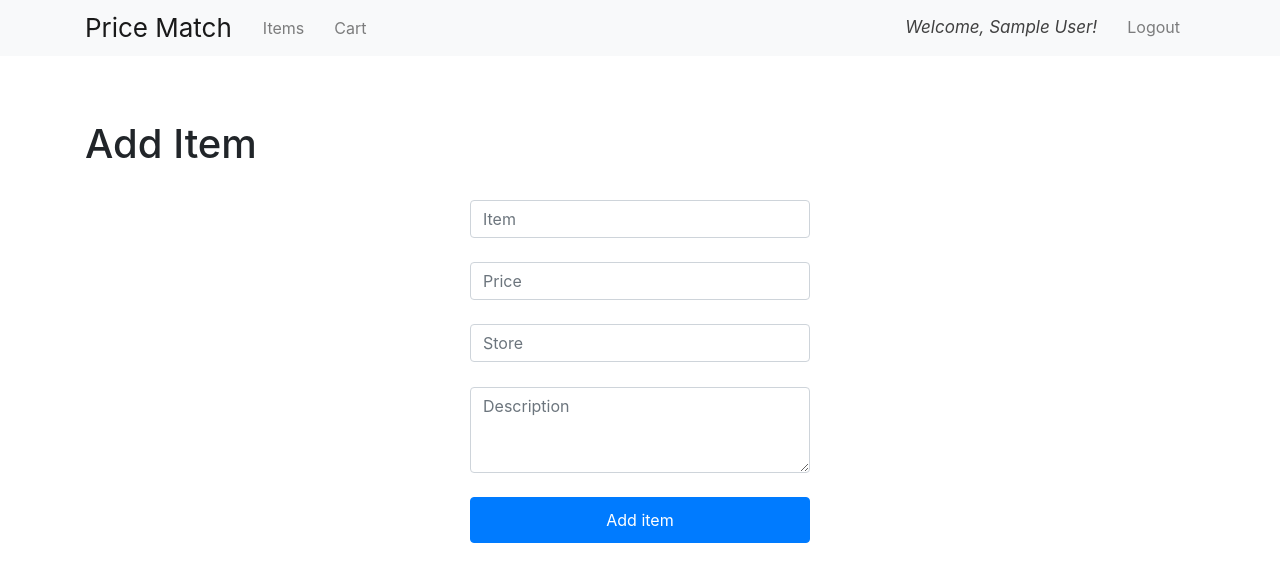
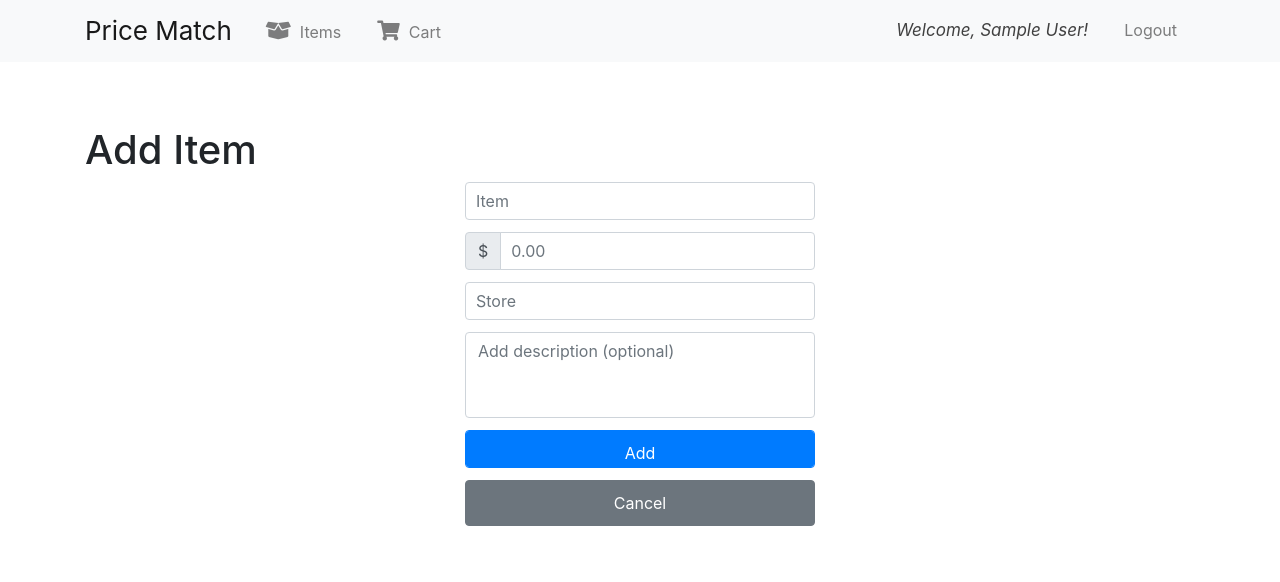
Before and after one commit to richardchen910/Price-Match, a Flask app: page /add_item in a window 1280 px wide. Shown: the top 582 px of the page. Run offline with Flask 2, Linux system fonts and the light colour scheme; the visitor is signed in with stand-in values (Sample User, id 1); some libraries are stand-ins or nearby versions.

Commit message:
Can add and view items, personalized items list for each user

```diff
--- a/app.py
+++ b/app.py
@@ -93,6 +93,7 @@ def login():
 				session['logged_in'] = True
 				session['email'] = email
 				session['first_name'] = first_name
+				session['id'] = data['id']
 
 				cur.close()
 
@@ -144,26 +145,43 @@ def logout():
 @app.route('/items')
 @is_logged_in
 def items():
+	#Create a cursor
+	cur = mysql.connection.cursor()
+
+	# Get list of items
+	result = cur.execute("SELECT * FROM items i WHERE %s = i.user_id", [session['id']])
+	if result > 0:
+		items = cur.fetchall()
+		return render_template('items.html', items=items)
+	else:
+		msg = 'No items found'
+		return render_template('items.html', msg=msg)
+
+	#Close connection
+	cur.close()
+
 	return render_template('items.html')
+
 
 
 # Add item
 @app.route('/add_item', methods=['GET', 'POST'])
 @is_logged_in
 def add_item():
-	print('here')
 	if request.method == 'POST':
 		item = request.form['item']
-		price = request.form['price']
+		price = float(request.form['price'])
 		store = request.form['store']
 		description = request.form['description']
+		if description == "":
+			description = "-"
 
 		# Create a cursor
 		cur = mysql.connection.cursor()
-		print("before")
+
 		# Add item to database
-		cur.execute("INSERT INTO items(item, price, store, description) VALUES(%s, %s, %s, %s)", (item, price, store, description))
-		print('after')
+		cur.execute("INSERT INTO items(item, price, store, description, user_id) VALUES(%s, %s, %s, %s, %s)", (item, price, store, description, session['id']))
+
 		# Commit to database
 		mysql.connection.commit()
 
@@ -171,7 +189,7 @@ def add_item():
 		cur.close()
 
 		flash('Item added successfully', 'success')
-		print('success')
+
 		return redirect(url_for('items'))
 
 	return render_template('add_item.html')
--- a/templates/add_item.html
+++ b/templates/add_item.html
@@ -3,35 +3,43 @@
 {% block body %}
 	<h1>Add Item</h1>
 	<form method="POST" action="">
-		<div style="margin: 0 auto">
 		<div class="form-group row">
+			<label for="item"></label>
 			<div class="col-md-4 offset-md-4">
-					<label for="item"></label>
 				<input id="item" class="form-control" type="text" placeholder="Item" autocomplete="off" name="item"  required>
 			</div>
 		</div>
 		<div class="form-group row">
 			<div class="col-md-4 offset-md-4">
+				<div class="input-group" style="margin-bottom: 0">
+					<div class="input-group-prepend">
+						<span class="input-group-text">$</span>
+					</div>
 					<label for="price"></label>
-					<input id="price" class="form-control" type="number" step="0.01" placeholder="Price" autocomplete="off" name="price" required>
+					<input id="price" class="form-control" type="number" min="0" step="0.01" placeholder="0.00" autocomplete="off" name="price" required>
+				</div>
+			</div>
+		</div>
+		<div class="form-group row">
+			<label for="store"></label>
+			<div class="col-md-4 offset-md-4">
+				<input id="store" class="form-control" type="text" placeholder="Store" autocomplete="off" name="store" required>
 			</div>
 		</div>
 		<div class="form-group row">
 			<div class="col-md-4 offset-md-4">
-					<label for="store"></label>
-					<input id="store" class="form-control" type="text" placeholder="Store" autocomplete="off" name="store" required>
+				<textarea class="form-control" type="text" placeholder="Add description (optional)" maxlength="50" rows="3" name="description"></textarea>
 			</div>
 		</div>
 		<div class="form-group row">
-				<div class="col-md-4 offset-md-4" style="padding-top: 25px">
-					<textarea class="form-control" type="text" placeholder="Description" maxlength="50" rows="3" name="description"></textarea>
+			<label for="submit"></label>
+			<div class="col-md-4 offset-md-4">
+				<input id="submit" class="form-control btn btn-primary" type="submit" value="Add">
 			</div>
 		</div>
 		<div class="form-group row">
 			<div class="col-md-4 offset-md-4">
-					<label for="submit"></label>
-					<input id="submit" class="btn btn-primary" type="submit" value="Add item">
-				</div>
+				<a class="btn btn-secondary" href="/items" style="width: 100%; padding: 10px">Cancel</a>
 			</div>
 		</div>
 	</form>
--- a/templates/includes/_messages.html
+++ b/templates/includes/_messages.html
@@ -11,8 +11,3 @@
 {% if error %}
 	<div class="alert alert-danger">{{error}}</div>
 {% endif %}
-
-
-{% if msg %}
-	<div class="alert alert-sucess">{{ msg }}</div>
-{% endif %}
--- a/templates/includes/_navbar.html
+++ b/templates/includes/_navbar.html
@@ -1,15 +1,15 @@
 
-<nav class="navbar navbar-expand-md navbar-light bg-light">
+<nav class="navbar navbar-expand-lg navbar-light bg-light">
     <div class="container">
-        <a class="navbar-brand" href="/"><span style="font-size: 26px">Price Match</span></a>
+        <a class="navbar-brand" href="/" style="padding: 0"><span style="font-size: 26px">Price Match</span></a>
         <button class="navbar-toggler" type="button" data-toggle="collapse" data-target="#navbarsExampleDefault" aria-controls="navbarsExampleDefault" aria-expanded="false" aria-label="Toggle navigation">
             <span class="navbar-toggler-icon"></span>
         </button>
 
         <div class="collapse navbar-collapse" id="navbarsExampleDefault">
             <ul class="navbar-nav nav">
-                <li class="nav-item"><a class="nav-link" href="/items">Items</a></li>
-                <li class="nav-item"><a class="nav-link" href="/cart">Cart</a></li>
+                <li class="nav-item"><a href="/items" class="nav-link icon fas fa-box-open"><span style="font-size: 16px; font-family: -apple-system, BlinkMacSystemFont, Segoe UI, Roboto, Helvetica Neue, Arial, sans-serif, Apple Color Emoji, Segoe UI Emoji, Segoe UI Symbol;font-weight: normal">&nbsp;&nbsp;Items</span></a></li>
+                <li class="nav-item"><a href="/cart" class="nav-link icon fas fa-shopping-cart"><span style="font-size: 16px; font-family: -apple-system, BlinkMacSystemFont, Segoe UI, Roboto, Helvetica Neue, Arial, sans-serif, Apple Color Emoji, Segoe UI Emoji, Segoe UI Symbol; font-weight: normal">&nbsp;&nbsp;Cart</span></a></li>
             </ul>
 
             <ul class="navbar-nav ml-auto">
--- a/templates/layout.html
+++ b/templates/layout.html
@@ -5,33 +5,47 @@
 	<title>Price Match</title>
 	<meta name="viewport" content="width=device-width, initial-scale=1, maximum-scale=1.0">
 	<link rel="stylesheet" href="https://stackpath.bootstrapcdn.com/bootstrap/4.1.1/css/bootstrap.min.css">
+	<link rel="stylesheet" href="https://use.fontawesome.com/releases/v5.2.0/css/all.css" integrity="sha384-hWVjflwFxL6sNzntih27bfxkr27PmbbK/iSvJ+a4+0owXq79v+lsFkW54bOGbiDQ" crossorigin="anonymous">
 	<link rel="shortcut icon" href="{{ url_for('static', filename='favicon.ico') }}">
+
 <style>
 
 	.navbar {
 		padding: 0;
 	}
 
-	.nav-item {
-		padding: 7px;
+	#navbarsExampleDefault {
+		height: 150%;
+		padding: 0;
 	}
 
+	ul.navbar-nav {
+		height: 150%;
+	}
+
+	.nav-item {
+		padding: 10px;
+	}
+/*
 	.nav-item:hover {
 		background-color: #e6e6e6;
 	}
-
+*/
 	.row-spacer {
 		padding: 20px;
 	}
 
 	.form-group {
-		margin: 0 auto;
+		margin-bottom: 12px;
 	}
 
 	input {
 		width: 100%;
-		height: 75%;
-		padding: 0;
+		padding: 10px !important;
+	}
+
+	textarea {
+		resize: none;
 	}
 
 	.welcome-msg:hover {
@@ -41,6 +55,20 @@
 	#sign-up:hover {
 		color: #007bff;
 		text-decoration: none;
+	}
+
+	.icon {
+		color: lightgray;
+		font-size: 20px;
+	}
+
+	.icon:hover {
+		text-decoration: none;
+		color: gray;
+	}
+
+	.table-hover tbody tr:hover td, .table-hover tbody tr:hover th {
+	  background-color: #f8f8f8;
 	}
 
 </style>
@@ -61,5 +89,11 @@
 	<script src="https://ajax.googleapis.com/ajax/libs/jquery/3.3.1/jquery.min.js"></script>
 	<script src="https://stackpath.bootstrapcdn.com/bootstrap/4.1.1/js/bootstrap.min.js"></script>
 
+	<script>
+		$(document).ready(function() {
+			var height = $("#navbarsExampleDefault").css("height");
+		});
+	</script>
+
 </body>
 </html>
```
Also changed, not shown: templates/items.html (+40 -2 lines), templates/login.html (+6 -8 lines), templates/register.html (+9 -11 lines). Lines whose indentation alone changed are shown as unchanged.
